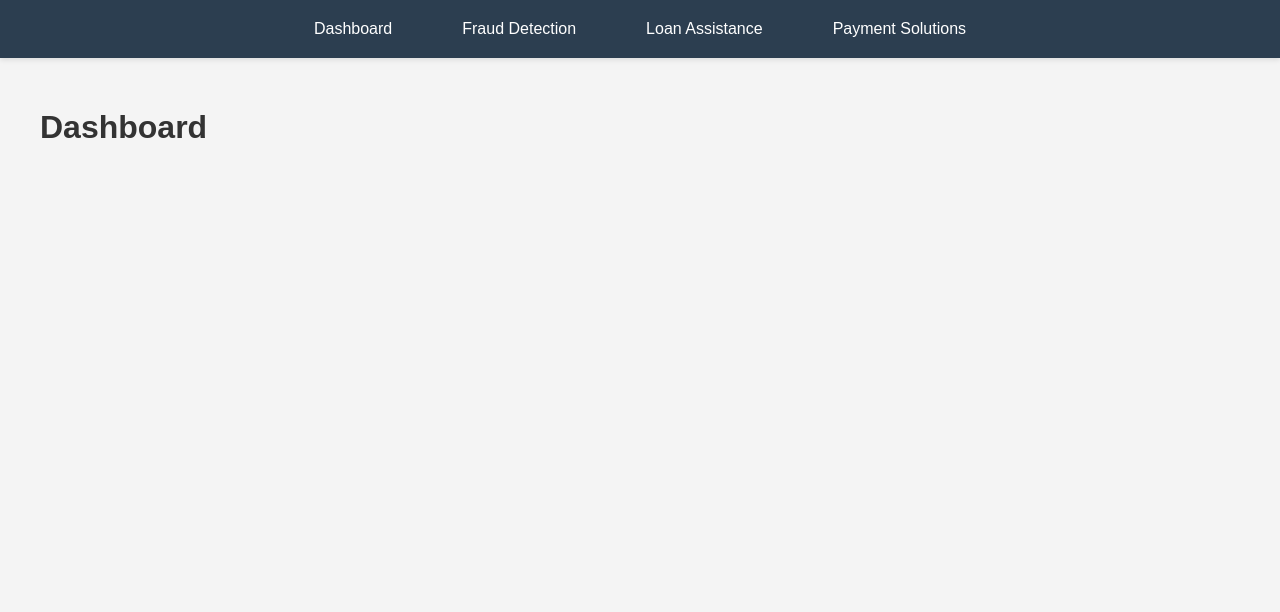
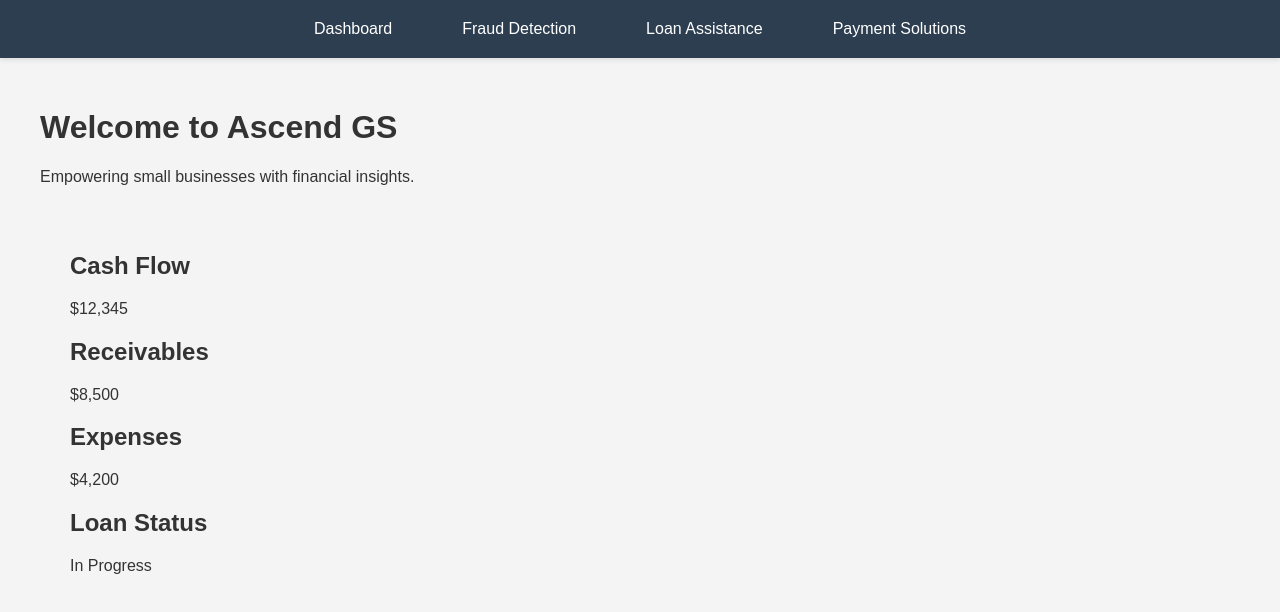
Before and after one commit to pranavn21/ascend-dev, a React (Create React App) app: page / in a window 1280 px wide. Shown: the top 612 px of the page. Built offline with nearby package versions, Linux system fonts and the light colour scheme.

Commit message:
dashboard

```diff
--- a/src/components/Dashboard/Dashboard.js
+++ b/src/components/Dashboard/Dashboard.js
@@ -2,10 +2,37 @@ import React from "react";
 
 const Dashboard = () => {
   return (
-    <h1>
-        Dashboard
-    </h1>
+    <div className="dashboard">
 
+
+
+      {/* Main Content */}
+      <div className="main-content">
+        <header className="header">
+          <h1>Welcome to Ascend GS</h1>
+          <p>Empowering small businesses with financial insights.</p>
+        </header>
+
+        <section className="content">
+          <div className="card">
+            <h2>Cash Flow</h2>
+            <p>$12,345</p>
+          </div>
+          <div className="card">
+            <h2>Receivables</h2>
+            <p>$8,500</p>
+          </div>
+          <div className="card">
+            <h2>Expenses</h2>
+            <p>$4,200</p>
+          </div>
+          <div className="card">
+            <h2>Loan Status</h2>
+            <p>In Progress</p>
+          </div>
+        </section>
+      </div>
+    </div>
   );
 };
 
--- a/src/components/FraudDetection/FraudDetection.js
+++ b/src/components/FraudDetection/FraudDetection.js
@@ -3,7 +3,10 @@ import React from "react";
 const FraudDetection = () => {
   return (
     <h1>
+        <center>
         Fraud Detection
+        </center>
+
     </h1>
   );
 };
--- a/src/components/LoanAssistance/LoanAssistance.js
+++ b/src/components/LoanAssistance/LoanAssistance.js
@@ -3,7 +3,10 @@ import React from "react";
 const LoanAssistance = () => {
   return (
     <h1>
+        <center>
         Loan Detection
+        </center>
+
     </h1>
   );
 };
--- a/src/components/PaymentSolutions/PaymentSolutions.js
+++ b/src/components/PaymentSolutions/PaymentSolutions.js
@@ -3,7 +3,10 @@ import React from "react";
 const PaymentSolutions = () => {
   return (
     <h1>
+        <center>
         Payment Solutions
+        </center>
+
     </h1>
   );
 };
```
Also changed, not shown: src/components/Dashboard/Dashboard.css (added).
